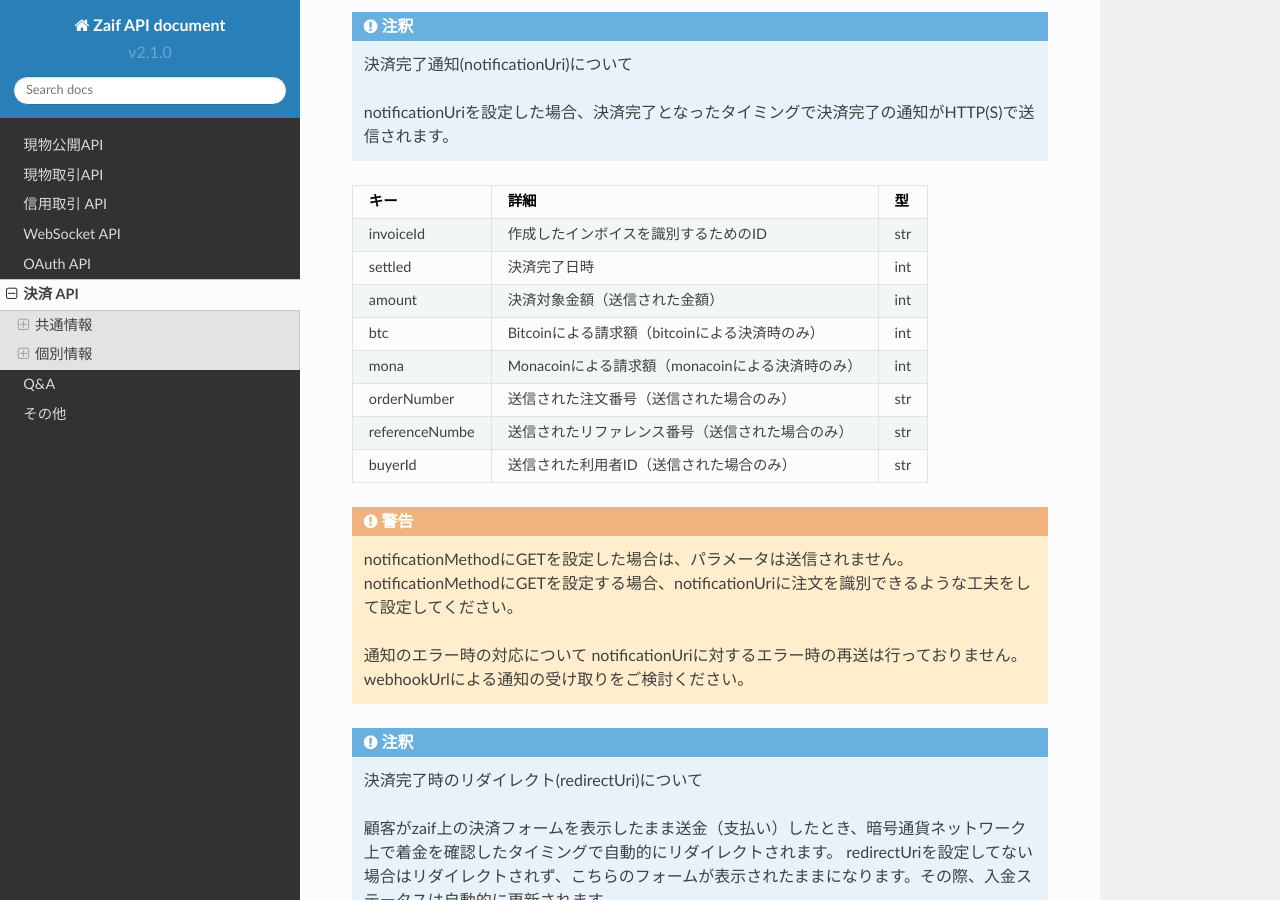
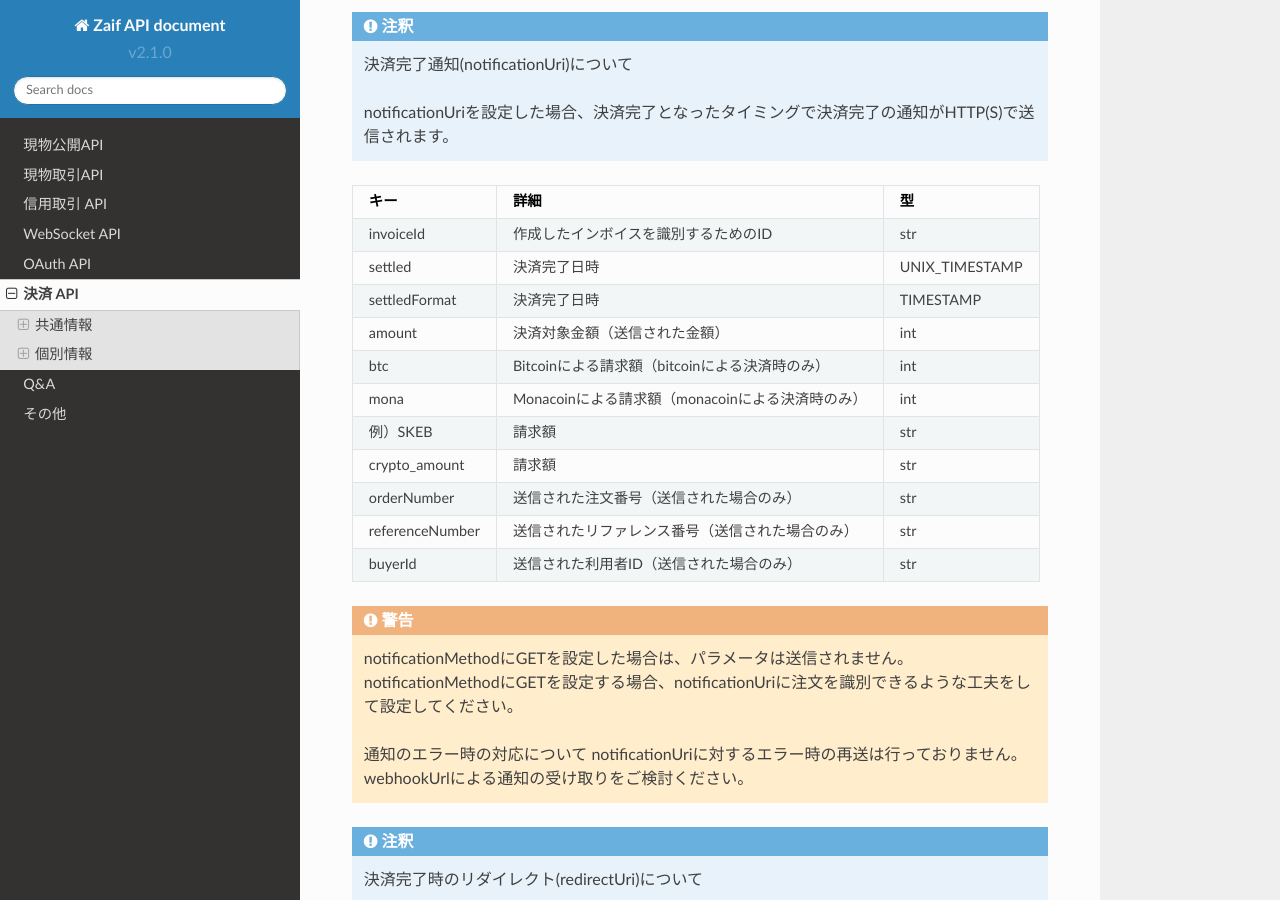
Before and after one commit to zaifdotjp/api-doc, a Sphinx documentation site: the page built from docs/PaymentAPI.md, in a window 1280 px wide and 900 px high, scrolled down 6269 px. Built offline with Sphinx 7.4.7 and the Read the Docs theme 2.0.0, drawn with Linux system fonts in a browser that asks for light colours.

Commit message:
ZAIF-16941 決済APIのwebhookのレスポンス内容の修正

````diff
--- a/docs/PaymentAPI.md
+++ b/docs/PaymentAPI.md
@@ -250,12 +250,15 @@ buyerId          送信された利用者ID（送信された場合のみ）
 キー             詳細                                                型
 ================ =================================================== ====
 invoiceId        作成したインボイスを識別するためのID                str
-settled          決済完了日時                                        int
+settled          決済完了日時                                        UNIX_TIMESTAMP
+settledFormat    決済完了日時                                        TIMESTAMP
 amount           決済対象金額（送信された金額）                      int
 btc              Bitcoinによる請求額（bitcoinによる決済時のみ）      int
 mona             Monacoinによる請求額（monacoinによる決済時のみ）    int
+例）SKEB          請求額                                              str
+crypto_amount    請求額                                              str
 orderNumber      送信された注文番号（送信された場合のみ）            str
-referenceNumbe   送信されたリファレンス番号（送信された場合のみ）    str
+referenceNumber  送信されたリファレンス番号（送信された場合のみ）     str
 buyerId          送信された利用者ID（送信された場合のみ）            str
 ================ =================================================== ====
 ```
````
